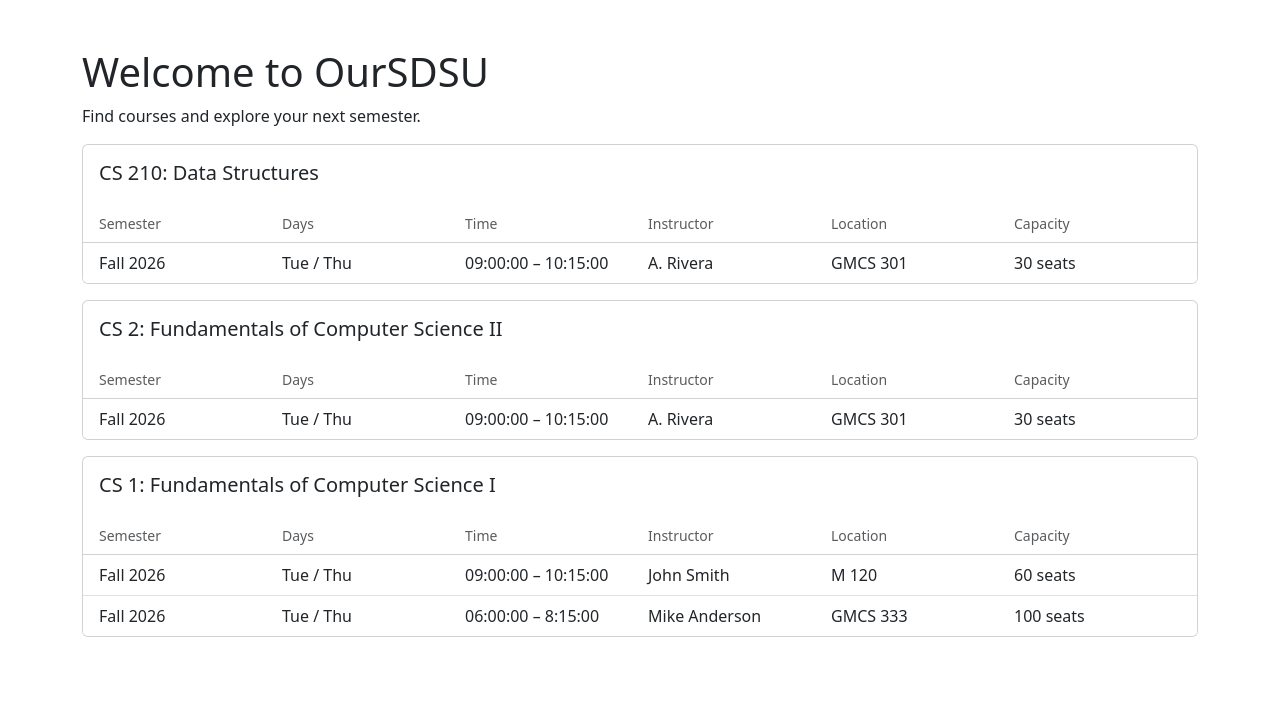
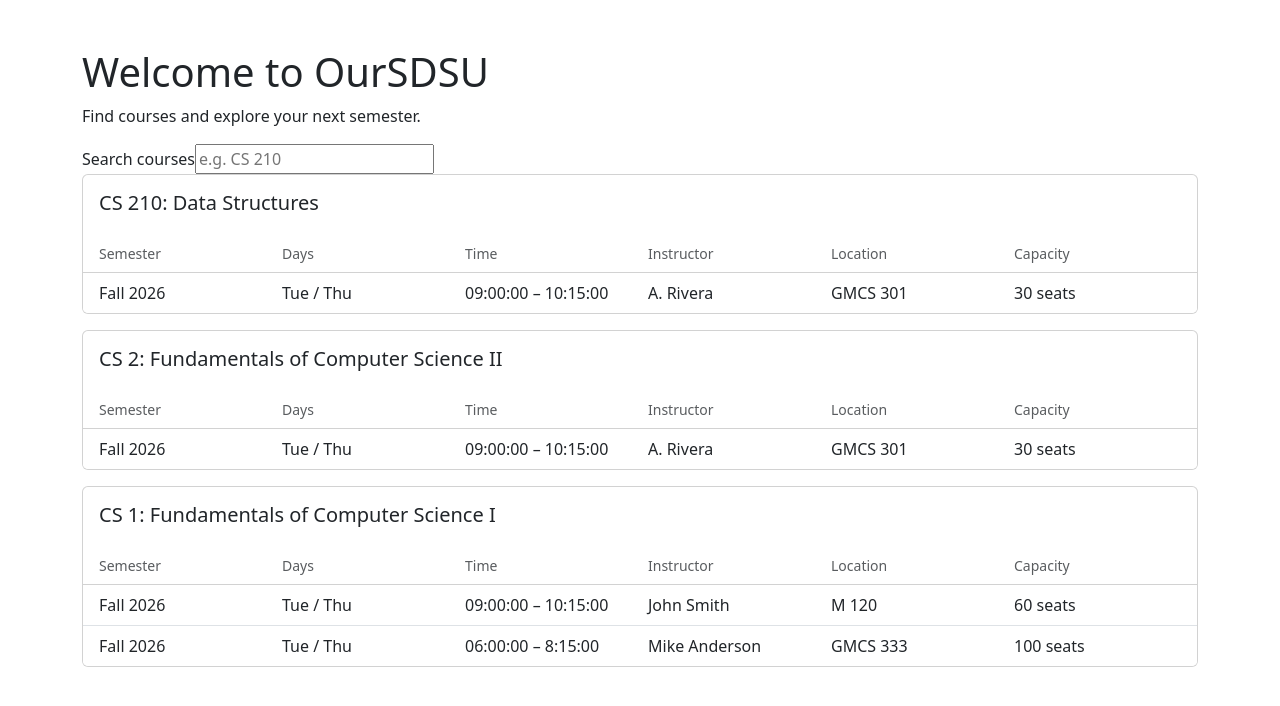
Before and after one commit to SonOfAthena1/OurSDSU, a React (Vite) app in the folder frontend/: page / in a window 1280 px wide. Shown: the top 706 px of the page. Built offline with nearby package versions, Linux system fonts and the light colour scheme.

Commit message:
Added the search bar

```diff
--- a/frontend/src/pages/Home.tsx
+++ b/frontend/src/pages/Home.tsx
@@ -1,13 +1,25 @@
 import { useCourseContext } from "../hooks/useCourseContext";
 import CourseCard from "../components/CourseCard";
+import { useState } from "react";
 
 function Home() {
   const { courses } = useCourseContext();
+  const [searchText, setSearchText] = useState("");
 
   return (
     <section className="container py-5">
       <h1>Welcome to OurSDSU</h1>
       <p>Find courses and explore your next semester.</p>
+
+
+      <label htmlFor="course-search">Search courses</label>
+      <input
+        id="course-search"
+        type="search"
+        placeholder="e.g. CS 210"
+        value={searchText}
+        onChange={(event) => setSearchText(event.target.value)}
+      />
 
       <div>
         {courses.map((course) => (
```
